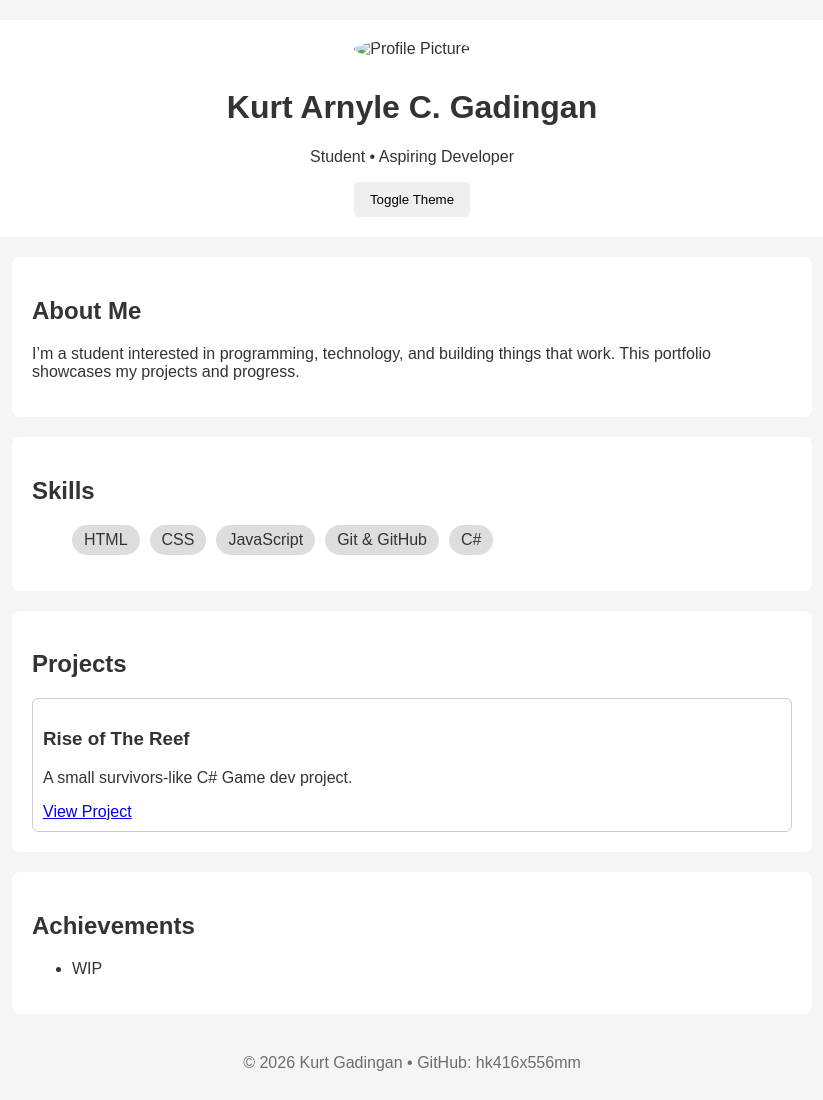
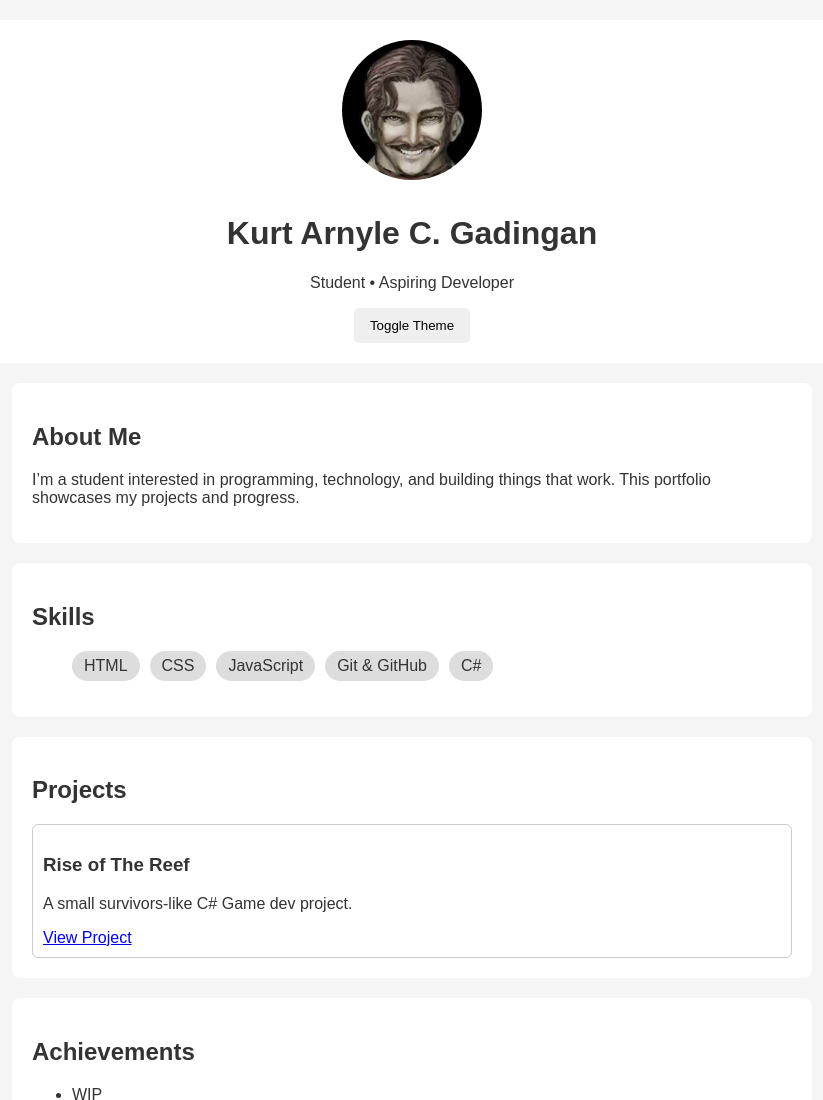
Before and after one commit to hk416x556mm/portfolio, a plain HTML site: page index.html in a window 1280 px wide. Shown: the top 1100 px of the page, without its empty margins (228-1051 px from the left). Drawn offline with Linux system fonts and the light colour scheme.

Commit message:
Update index.html

```diff
--- a/index.html
+++ b/index.html
@@ -9,7 +9,7 @@
 
 <body>
   <header class="card">
-    <img src="profile.jpg" alt="Profile Picture" id="profile-img">
+    <img src="assets/profile.jpg" alt="Profile Picture" id="profile-img">
     <h1 id="name">Kurt Arnyle C. Gadingan</h1>
     <p id="course-year">Student • Aspiring Developer</p>
     <button id="theme-toggle">Toggle Theme</button>
```
